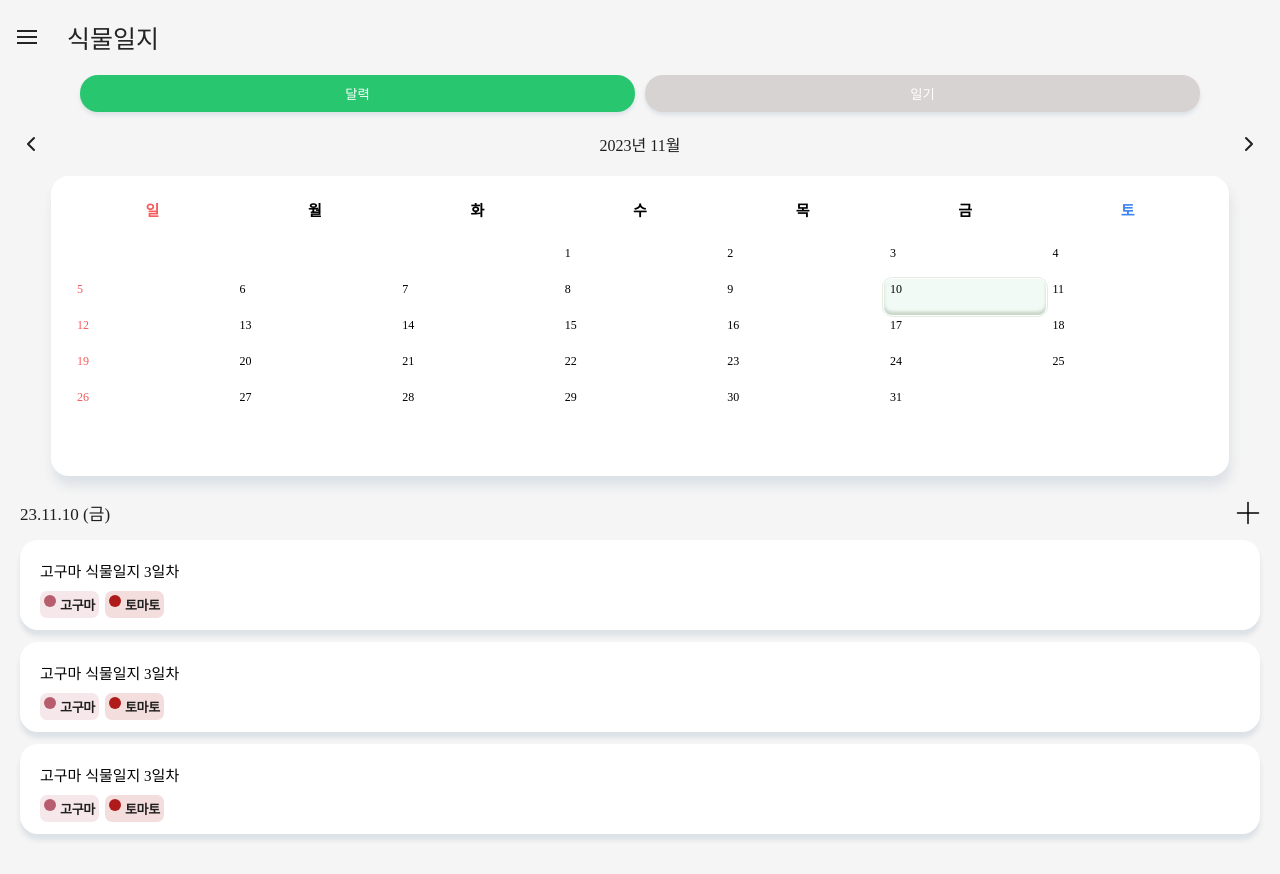
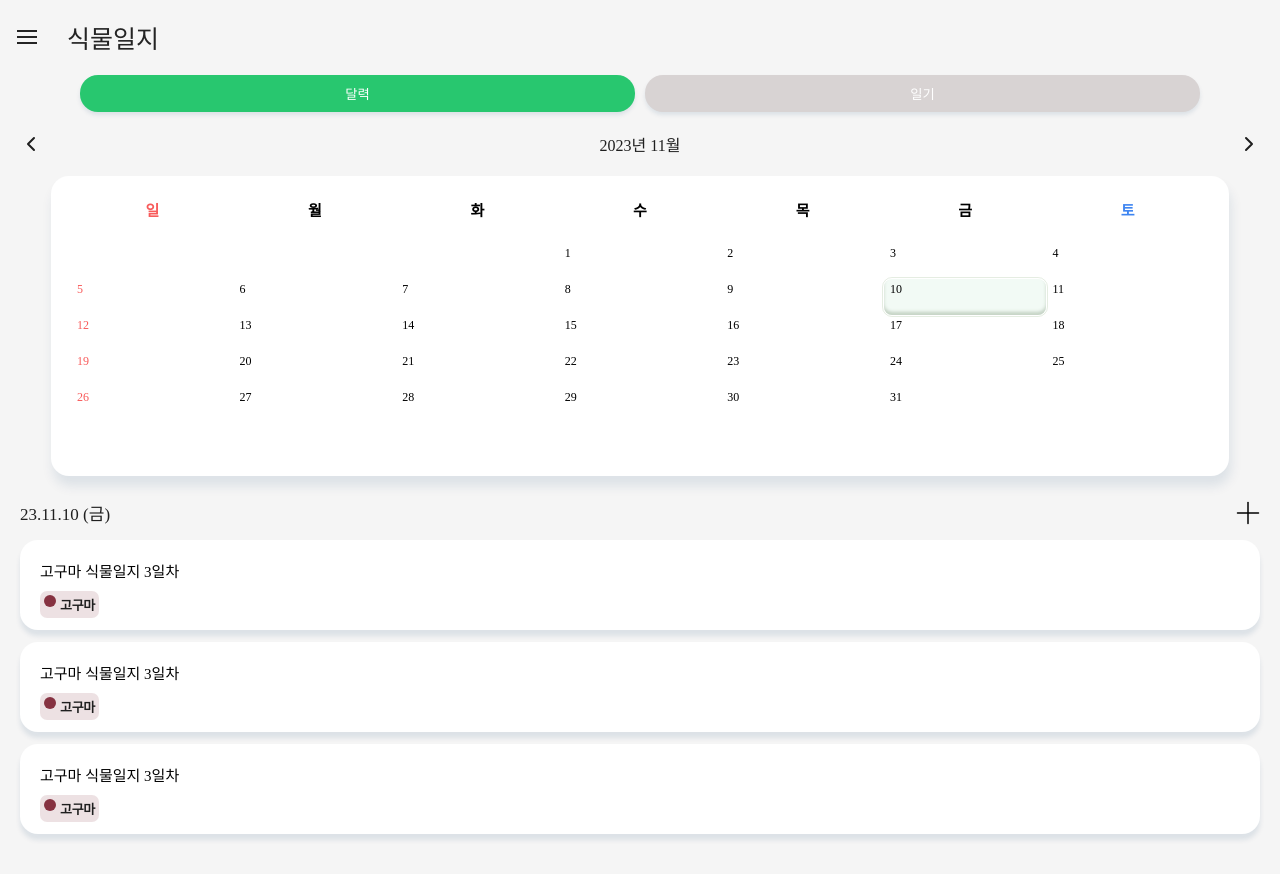
Before and after one commit to CSID-DGU/2023-2-SCS4031-01-minseoduseo, a React (Create React App) app in the folder frontend/reactweb/: page /diary in a window 1280 px wide. Built offline with nearby package versions, Linux system fonts and the light colour scheme; a web font is replaced by a local one.

Commit message:
[feat] 일지 하나 당 태그 하나로 변경

```diff
--- a/frontend/reactweb/src/components/PlantDiary/CalendarItem.tsx
+++ b/frontend/reactweb/src/components/PlantDiary/CalendarItem.tsx
@@ -6,10 +6,7 @@ export default function CalendarItem() {
   return (
     <StyledContainer>
       <StyledTitle>고구마 식물일지 3일차</StyledTitle>
-      <StyledTagContainer>
-        <Tag type="고구마" color="#b75d6e" />
-        <Tag type="토마토" color="#af1a1a" />
-      </StyledTagContainer>
+      <Tag type="고구마" color="#863241" />
     </StyledContainer>
   );
 }
@@ -21,11 +18,6 @@ const StyledContainer = styled.section`
   padding: 2rem;
 `;
 
-const StyledTagContainer = styled.div`
-  display: flex;
-  gap: 0.6rem;
-`;
-
 const StyledTitle = styled.h3`
   font-size: 1.5rem;
   ${FONT_STYLES.PR_R};
```
